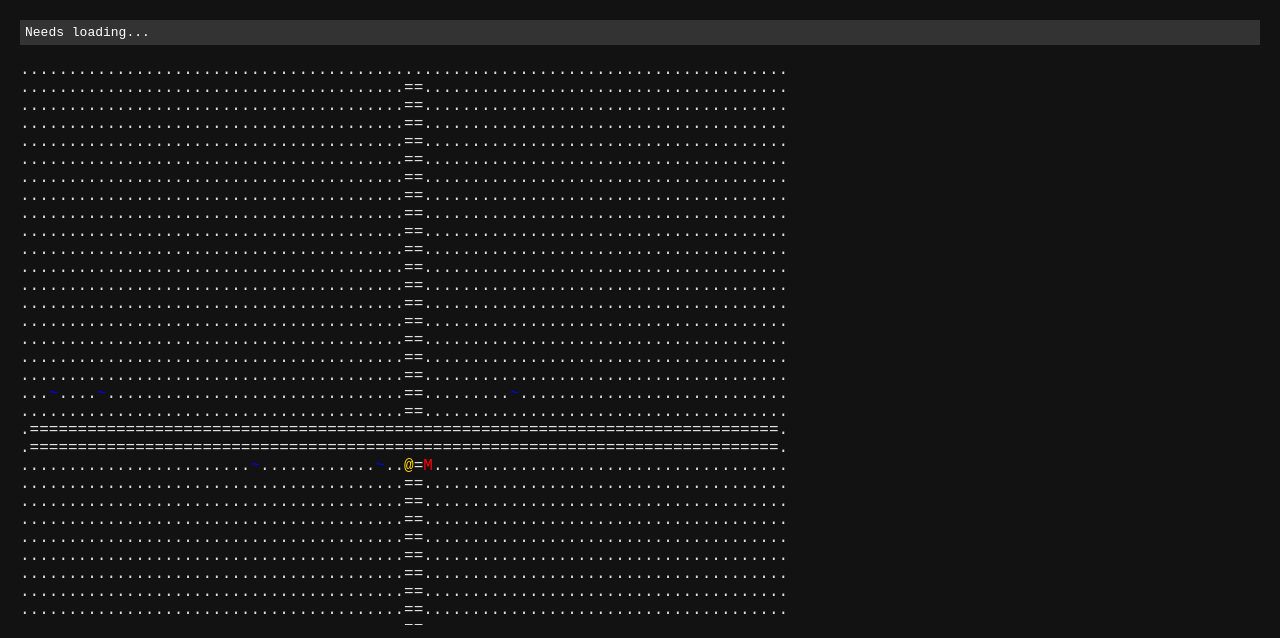
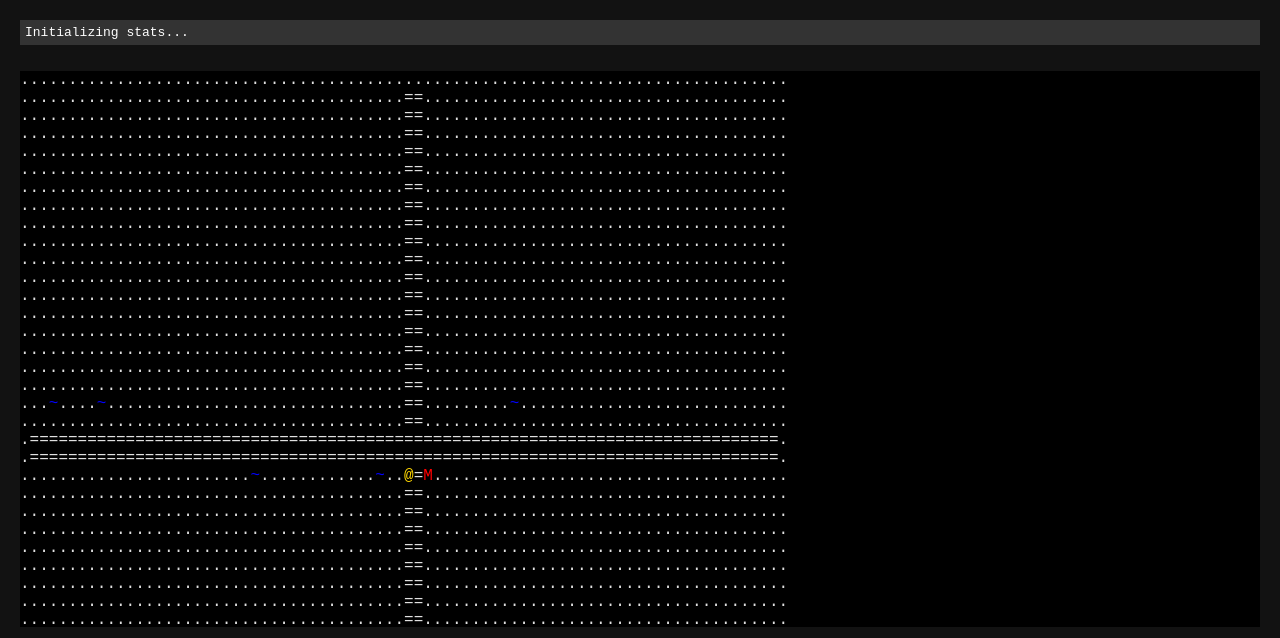
Before and after one commit to MTvrimPossible/simulation-game, a plain HTML site: page index.html in a window 1280 px wide. Shown: the top 638 px of the page. Drawn offline with Linux system fonts and the light colour scheme.

Commit message:
Update index.html

```diff
--- a/index.html
+++ b/index.html
@@ -5,7 +5,6 @@
     <meta name="viewport" content="width=device-width, initial-scale=1.0">
     <title>Living World Simulation</title>
     <style>
-        /* Basic reset and dark theme for standard ASCII look */
         body {
             background-color: #121212;
             color: #e0e0e0;
@@ -19,12 +18,11 @@
     </style>
 </head>
 <body>
+    <div id="stats-bar" style="background: #333; color: white; padding: 5px; font-family: monospace; margin-bottom: 10px;">
+        Initializing stats...
+    </div>
 
-    <div id="stats-bar" style="background: #333; color: white; padding: 5px; font-family: monospace;">
-    Needs loading...
-</div>
-
-    <pre id="game-screen" style="font-family: 'Courier New', monospace; font-size: 16px; flex-grow: 1; overflow: auto;"></pre>
+    <pre id="game-screen" style="font-family: 'Courier New', monospace; font-size: 16px; flex-grow: 1; overflow: auto; background: #000;"></pre>
 
     <div id="ui-textbox" style="border-top: 1px solid #e0e0e0; padding: 10px; height: 150px; overflow-y: auto; font-family: sans-serif;">
         Initializing simulation...
```
